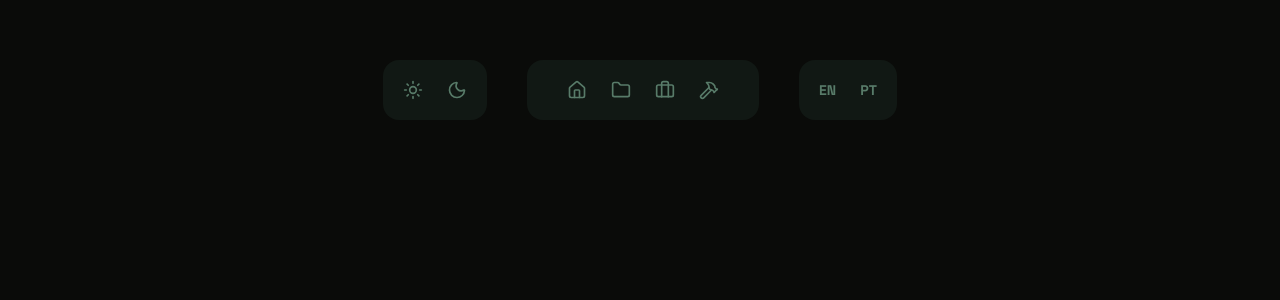
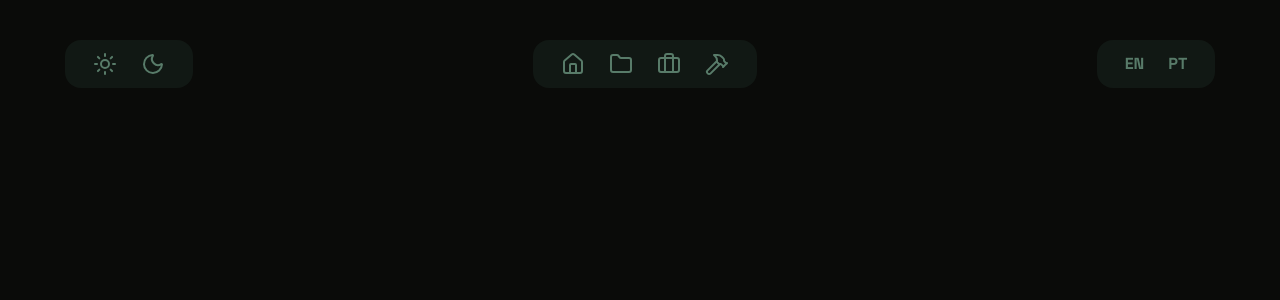
Before and after one commit to luiz-palmera/my-portfolio, a Next.js app: page / in a window 1280 px wide. Shown: the top 300 px of the page. Built offline with nearby package versions, Linux system fonts and the light colour scheme.

Commit message:
style: improve nambar ui

```diff
--- a/src/components/navbar/components/language.tsx
+++ b/src/components/navbar/components/language.tsx
@@ -1,12 +1,25 @@
+"use client";
+
+import { motion } from "motion/react";
+
 export default function Language() {
   return (
-    <div className="rounded-2xl gap-6 flex items-center bg-background-secondary justify-center  p-5">
-      <span className="hover:scale-110 transition-all font-bold cursor-pointer text-sm text-brand-primary">
+    <motion.div
+      initial={{ y: "-50vh" }}
+      animate={{ y: 0 }}
+      transition={{
+        type: "spring",
+        stiffness: 120,
+        damping: 11,
+      }}
+      className="rounded-2xl gap-6 flex items-center bg-background-secondary justify-center px-7 py-3"
+    >
+      <span className="hover:scale-110 transition-all font-bold cursor-pointer text-md text-brand-primary">
         EN
       </span>
-      <span className="hover:scale-110 transition-all font-bold cursor-pointer text-sm text-brand-primary">
+      <span className="hover:scale-110 transition-all font-bold cursor-pointer text-md text-brand-primary">
         PT
       </span>
-    </div>
+    </motion.div>
   );
 }
--- a/src/components/navbar/components/navigation.tsx
+++ b/src/components/navbar/components/navigation.tsx
@@ -1,17 +1,29 @@
+"use client";
+
 import {
   LucideBriefcase,
   LucideFolder,
   LucideHammer,
   LucideHouse,
 } from "lucide-react";
+import { motion } from "motion/react";
 
 export default function Navigation() {
   return (
-    <div className="rounded-2xl gap-6 flex items-center bg-background-secondary justify-center px-10 py-5">
-      <LucideHouse className="hover:scale-110 transition-all cursor-pointer h-5 w-5 text-brand-primary" />
-      <LucideFolder className="hover:scale-110 transition-all cursor-pointer h-5 w-5 text-brand-primary" />
-      <LucideBriefcase className="hover:scale-110 transition-all cursor-pointer h-5 w-5 text-brand-primary" />
-      <LucideHammer className="hover:scale-110 transition-all cursor-pointer h-5 w-5 text-brand-primary" />
-    </div>
+    <motion.div
+      initial={{ y: "-50vh" }}
+      animate={{ y: 0 }}
+      transition={{
+        type: "spring",
+        stiffness: 120,
+        damping: 11,
+      }}
+      className="rounded-2xl gap-6 flex items-center bg-background-secondary justify-center px-7 py-3"
+    >
+      <LucideHouse className="hover:scale-110 transition-all cursor-pointer h-6 w-6 text-brand-primary" />
+      <LucideFolder className="hover:scale-110 transition-all cursor-pointer h-6 w-6 text-brand-primary" />
+      <LucideBriefcase className="hover:scale-110 transition-all cursor-pointer h-6 w-6 text-brand-primary" />
+      <LucideHammer className="hover:scale-110 transition-all cursor-pointer h-6 w-6 text-brand-primary" />
+    </motion.div>
   );
 }
--- a/src/components/navbar/components/theme.tsx
+++ b/src/components/navbar/components/theme.tsx
@@ -1,10 +1,22 @@
+"use client";
+
 import { LucideMoon, LucideSun } from "lucide-react";
+import { motion } from "motion/react";
 
 export default function Theme() {
   return (
-    <div className="rounded-2xl gap-6 flex items-center bg-background-secondary justify-center  p-5">
-      <LucideSun className="hover:scale-110 transition-all cursor-pointer h-5 w-5 text-brand-primary" />
-      <LucideMoon className="hover:scale-110 transition-all cursor-pointer h-5 w-5 text-brand-primary" />
-    </div>
+    <motion.div
+      initial={{ y: "-50vh" }}
+      animate={{ y: 0 }}
+      transition={{
+        type: "spring",
+        stiffness: 120,
+        damping: 11,
+      }}
+      className="rounded-2xl gap-6 flex items-center bg-background-secondary justify-center px-7 py-3"
+    >
+      <LucideSun className="hover:scale-110 transition-all cursor-pointer h-6 w-6 text-brand-primary" />
+      <LucideMoon className="hover:scale-110 transition-all cursor-pointer h-6 w-6 text-brand-primary" />
+    </motion.div>
   );
 }
--- a/src/components/navbar/index.tsx
+++ b/src/components/navbar/index.tsx
@@ -4,7 +4,7 @@ import Theme from "./components/theme";
 
 export default function Navbar() {
   return (
-    <div className="mt-15 w-full flex items-center justify-center gap-10">
+    <div className="mt-10 w-full  flex items-center justify-center gap-85">
       <Theme />
       <Navigation />
       <Language />
```
